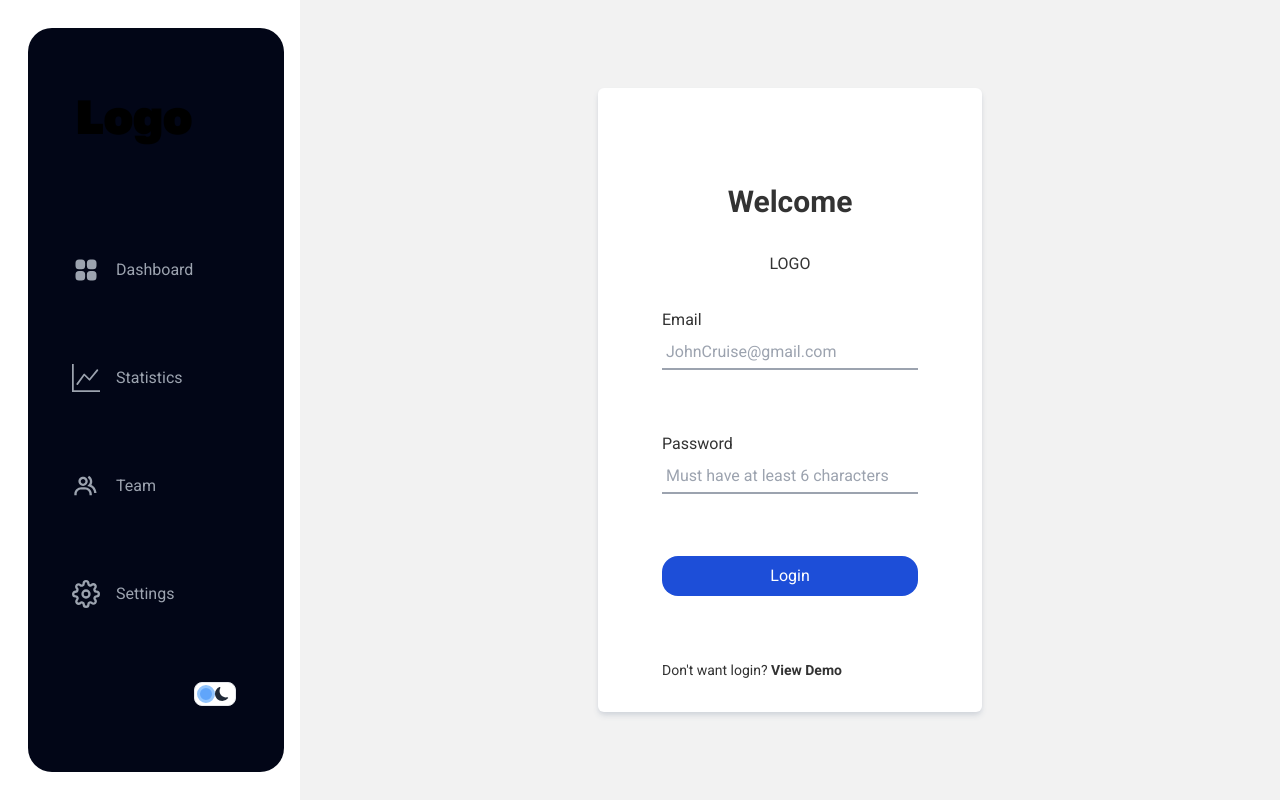
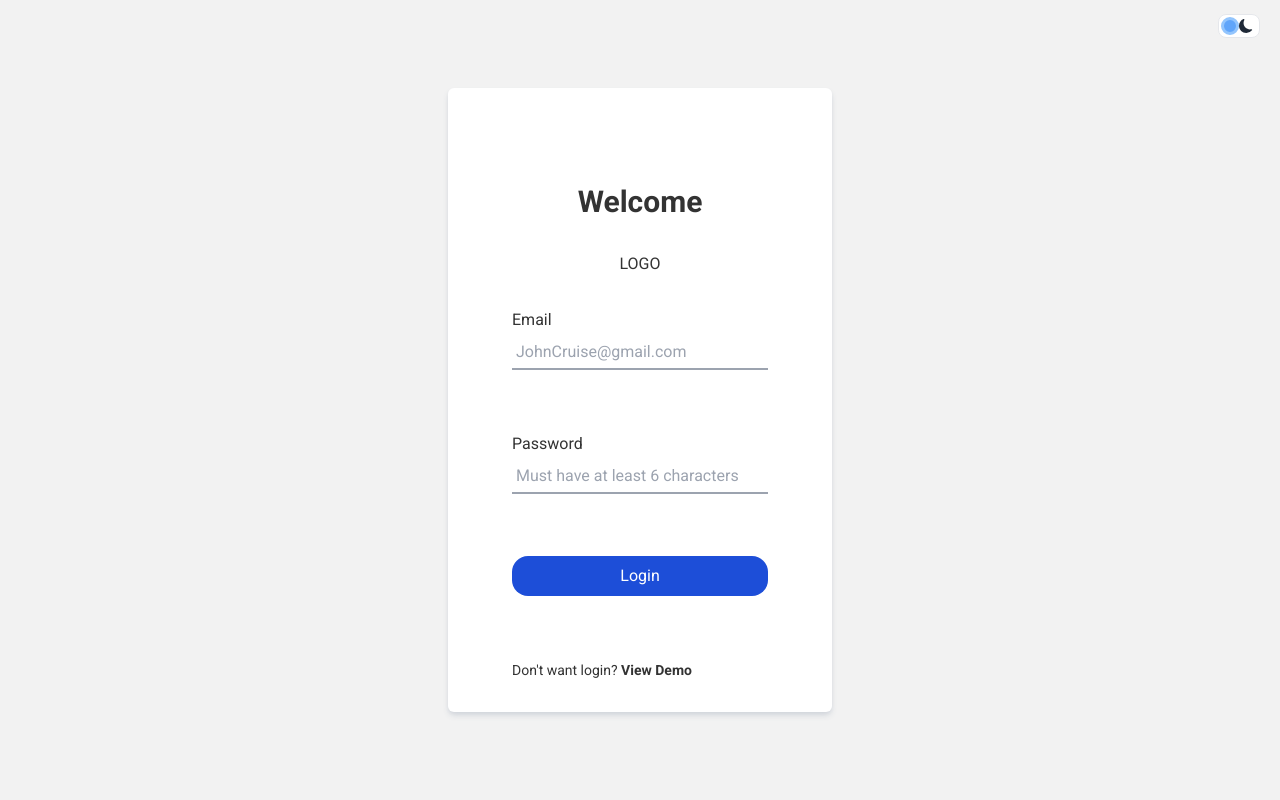
Before and after one commit to FuuKowatty/TaskManager, a Next.js app: page /login in a window 1280 px wide. Built offline with nearby package versions, Linux system fonts and the light colour scheme.

Commit message:
layout changes and add Task component

```diff
--- a/src/app/dashboard/page.tsx
+++ b/src/app/dashboard/page.tsx
@@ -1,14 +1,16 @@
 import { HelloBanner } from "@/components/HelloBanner";
 import { ListTasks } from "@/components/ListTasks";
-import { LogoutButton } from "@/components/LogoutButton";
+import { Navbar } from "@/components/nav/Navbar";
 
 export default function Dashboard() {
   return (
-    <div>
-      <h1>Dashboard</h1>
-      <HelloBanner />
-      <LogoutButton />
-      <ListTasks />
+    <div className="flex min-h-screen w-screen bg-lightGray p-7">
+      <Navbar />
+      <main className="text-black">
+        <h1>Dashboard</h1>
+        <HelloBanner />
+        <ListTasks />
+      </main>
     </div>
   );
 }
--- a/src/app/layout.tsx
+++ b/src/app/layout.tsx
@@ -2,7 +2,7 @@ import { clsx } from "clsx";
 import { Golos_Text, Roboto } from "next/font/google";
 import "./globals.css";
 
-import { Navbar } from "@/components/nav/Navbar";
+import { DarkModeSwitcher } from "@/components/DarkModeSwitcher";
 
 import Providers from "./providers";
 
@@ -30,10 +30,8 @@ export default function RootLayout({
     <html lang="en">
       <body className={clsx(roboto.variable, golosText.variable)}>
         <Providers>
-          <div className="flex min-h-screen items-stretch justify-stretch bg-white">
-            <Navbar />
-            {children}
-          </div>
+          <DarkModeSwitcher />
+          {children}
         </Providers>
       </body>
     </html>
--- a/src/components/DarkModeSwitcher.tsx
+++ b/src/components/DarkModeSwitcher.tsx
@@ -11,7 +11,7 @@ export function DarkModeSwitcher() {
 
   return (
     <span
-      className="flex min-h-[44px] min-w-[44px] items-center"
+      className="fixed right-5 top-1 flex min-h-[44px] min-w-[44px] items-center"
       onClick={handleChangeMode}
     >
       <button className="relative ml-auto  flex h-[24px] w-[42px] cursor-pointer items-center justify-center rounded-lg border-[1.5px] border-gray-200 bg-white p-2 text-sm dark:border-white/10 dark:bg-gray-800">
--- a/src/components/HelloBanner.tsx
+++ b/src/components/HelloBanner.tsx
@@ -5,9 +5,9 @@ import { useAppSelector } from "@/redux/hooks";
 export function HelloBanner() {
   const name = useAppSelector((state) => state.usersReducer.loggedUser?.name);
   return (
-    <>
+    <div>
       <span>Hello {name}</span>
       <p>It is good to see you</p>
-    </>
+    </div>
   );
 }
--- a/src/components/ListTasks.tsx
+++ b/src/components/ListTasks.tsx
@@ -3,6 +3,8 @@
 import axios from "axios";
 
 import { useAppSelector } from "@/redux/hooks";
+
+import { Task } from "./Task";
 
 export async function ListTasks() {
   const id = useAppSelector((state) => state.usersReducer.loggedUser?.id);
@@ -14,11 +16,11 @@ export async function ListTasks() {
     <div>
       <span>Your Tasks:</span>
       {tasks.length ? (
-        <>
+        <div className="flex flex-col gap-8">
           {tasks.map((task) => (
-            <div key={task.id}>{task.title}</div>
+            <Task key={task.id} {...task} />
           ))}
-        </>
+        </div>
       ) : (
         <div>No Tasks</div>
       )}
--- a/src/components/LogoutButton.tsx
+++ b/src/components/LogoutButton.tsx
@@ -14,7 +14,7 @@ export function LogoutButton() {
   return (
     <button
       onClick={() => dispatch(logout())}
-      className="flex items-center gap-2 rounded-md bg-red-500 px-4 py-2 text-white hover:bg-red-600"
+      className="fixed right-20 top-1 flex items-center gap-2 rounded-md bg-slate-950 px-4 py-2 text-white hover:bg-slate-950/90 lg:static"
     >
       <BiLogOut /> Logout
     </button>
--- /dev/null
+++ b/src/components/Task.tsx
@@ -0,0 +1,17 @@
+import { ImCheckboxChecked, ImCheckboxUnchecked } from "react-icons/im";
+
+export function Task({ title, description, isCompleted }: Partial<Task>) {
+  return (
+    <div className="max-w-[350px] rounded-md bg-black/60 p-4 text-white">
+      <h1 className="font-golos-text text-lg font-bold">{title}</h1>
+      <p className="text-md w-[80%] text-gray-300">{description}</p>
+      <div className="flex justify-end text-right">
+        {isCompleted ? (
+          <ImCheckboxChecked size={24} />
+        ) : (
+          <ImCheckboxUnchecked size={24} />
+        )}
+      </div>
+    </div>
+  );
+}
--- a/src/components/nav/Navbar.tsx
+++ b/src/components/nav/Navbar.tsx
@@ -1,43 +1,16 @@
 "use client";
 
 import Link from "next/link";
-import type { IconType } from "react-icons";
-import { BiGroup } from "react-icons/bi";
-import { BsGraphUp } from "react-icons/bs";
-import { FiSettings } from "react-icons/fi";
-import { HiSquares2X2 } from "react-icons/hi2";
 
-import { DarkModeSwitcher } from "@/components/DarkModeSwitcher";
 import { NavLink } from "@/components/nav/NavLink";
 
-type NavData = { icon: IconType; text: string; href: string }[];
+import { navData } from "@/data/navData";
 
-const navData: NavData = [
-  {
-    icon: HiSquares2X2,
-    text: "Dashboard",
-    href: "/dashboard",
-  },
-  {
-    icon: BsGraphUp,
-    text: "Statistics",
-    href: "/statistics",
-  },
-  {
-    icon: BiGroup,
-    text: "Team",
-    href: "/team",
-  },
-  {
-    icon: FiSettings,
-    text: "Settings",
-    href: "/settings",
-  },
-];
+import { LogoutButton } from "../LogoutButton";
 
 export function Navbar() {
   return (
-    <nav className="fixed bottom-2 left-0 right-0 mx-4 flex flex-shrink-0 gap-4 rounded-xl bg-slate-950  px-6 py-3 lg:static lg:my-7 lg:ml-7 lg:w-64 lg:flex-col lg:gap-0 lg:rounded-3xl lg:py-14 lg:pl-8 lg:pr-12">
+    <nav className="fixed  bottom-2 left-0 right-0 mx-4 flex flex-shrink-0 gap-4 rounded-xl bg-slate-950 px-6  py-3 lg:static  lg:w-64 lg:flex-col lg:gap-0 lg:rounded-3xl lg:py-14 lg:pl-8 lg:pr-12">
       <Link
         href="/"
         className="mb-24 ml-2 hidden rounded-lg p-2 font-golos-text text-5xl font-black focus:outline-none focus:ring-2 focus:ring-gray-200 lg:inline-block"
@@ -49,7 +22,7 @@ export function Navbar() {
           return <NavLink key={text} href={href} icon={icon} text={text} />;
         })}
       </ul>
-      <DarkModeSwitcher />
+      <LogoutButton />
     </nav>
   );
 }
--- /dev/null
+++ b/src/data/navData.ts
@@ -0,0 +1,30 @@
+import type { IconType } from "react-icons";
+import { BiGroup } from "react-icons/bi";
+import { BsGraphUp } from "react-icons/bs";
+import { FiSettings } from "react-icons/fi";
+import { HiSquares2X2 } from "react-icons/hi2";
+
+type NavData = { icon: IconType; text: string; href: string }[];
+
+export const navData: NavData = [
+  {
+    icon: HiSquares2X2,
+    text: "Dashboard",
+    href: "/dashboard",
+  },
+  {
+    icon: BsGraphUp,
+    text: "Statistics",
+    href: "/statistics",
+  },
+  {
+    icon: BiGroup,
+    text: "Team",
+    href: "/team",
+  },
+  {
+    icon: FiSettings,
+    text: "Settings",
+    href: "/settings",
+  },
+];
--- a/src/redux/featrues/userSlice.ts
+++ b/src/redux/featrues/userSlice.ts
@@ -1,7 +1,5 @@
 import type { PayloadAction } from "@reduxjs/toolkit";
 import { createSlice } from "@reduxjs/toolkit";
-
-import type { FormLogin } from "@/components/FormLogin";
 
 import { loginUser } from "../services/fetchUsers";
 
```
